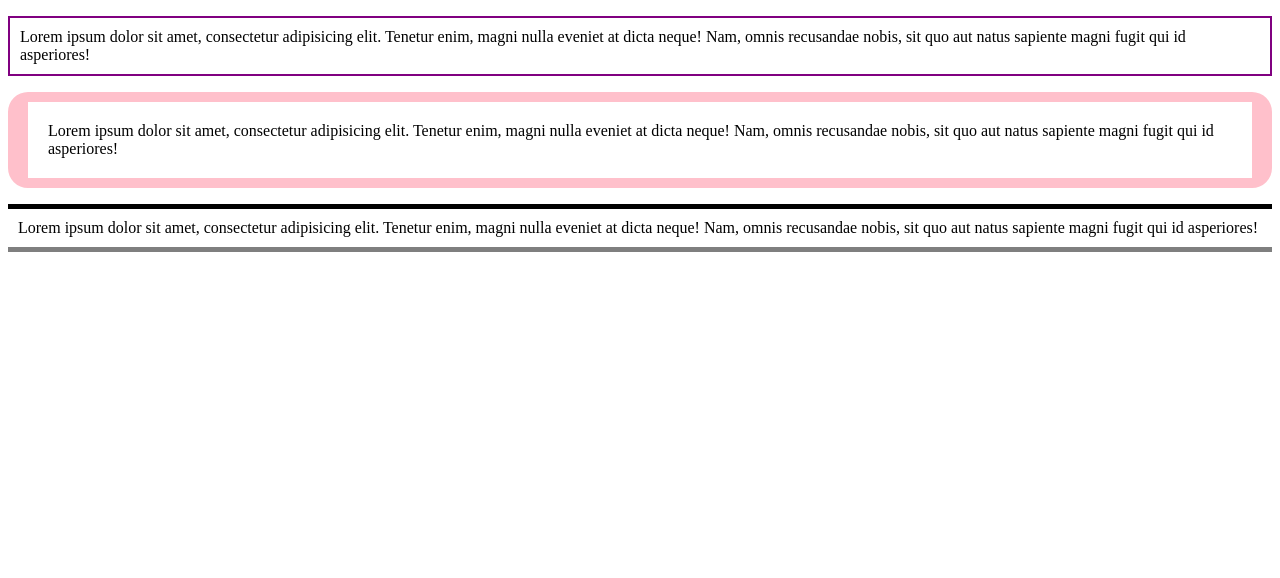
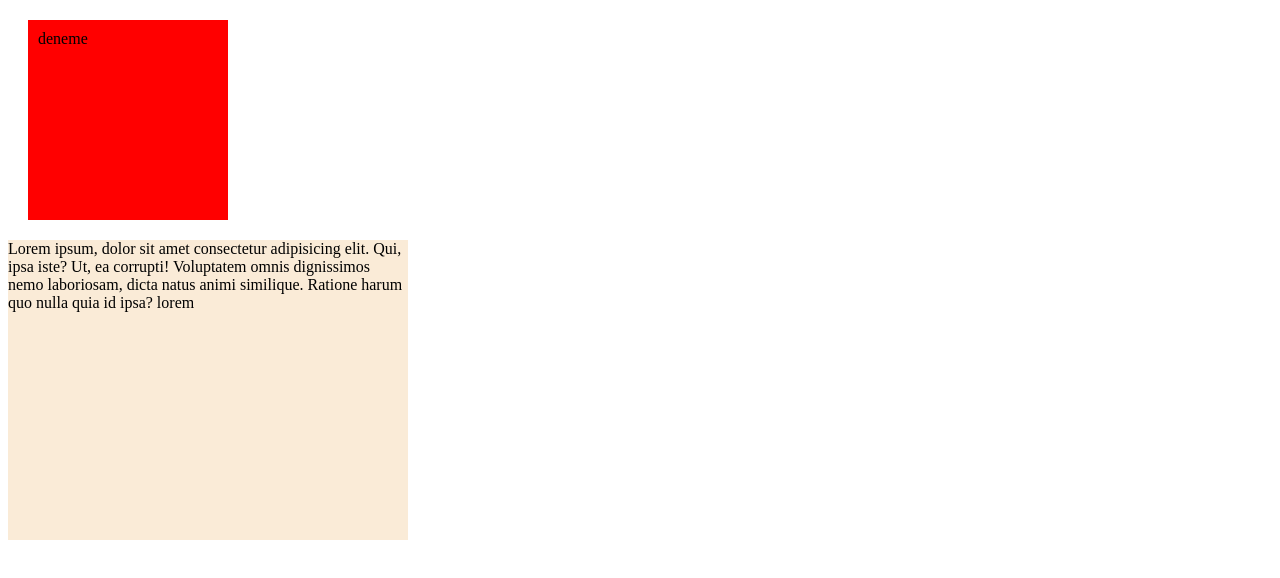
Before and after one commit to brkckr20/html-css3-notlar, a plain HTML site: page css/index.html in a window 1280 px wide. Drawn offline with Linux system fonts and the light colour scheme.

Commit message:
box sizing eklendi

```diff
--- a/css/index.html
+++ b/css/index.html
@@ -5,12 +5,12 @@
     <meta charset="UTF-8">
     <meta http-equiv="X-UA-Compatible" content="IE=edge">
     <meta name="viewport" content="width=device-width, initial-scale=1.0">
-    <link rel="stylesheet" href="border-margin-padding.css">
+    <link rel="stylesheet" href="width-height-boxModel.css">
     <title>CSS Konular</title>
 </head>
 
 <body>
-    <p id="p1">
+    <!-- <p id="p1">
         Lorem ipsum dolor sit amet, consectetur adipisicing elit. Tenetur enim, magni nulla eveniet at dicta neque! Nam,
         omnis recusandae nobis, sit quo aut natus sapiente magni fugit qui id asperiores!
     </p>
@@ -21,7 +21,17 @@
     <p id="p3">
         Lorem ipsum dolor sit amet, consectetur adipisicing elit. Tenetur enim, magni nulla eveniet at dicta neque! Nam,
         omnis recusandae nobis, sit quo aut natus sapiente magni fugit qui id asperiores!
-    </p>
+    </p> -->
+
+
+    <div id="box1">
+        deneme
+    </div>
+
+    <div id="container">
+        Lorem ipsum, dolor sit amet consectetur adipisicing elit. Qui, ipsa iste? Ut, ea corrupti! Voluptatem omnis
+        dignissimos nemo laboriosam, dicta natus animi similique. Ratione harum quo nulla quia id ipsa? lorem
+    </div>
 </body>
 
 </html>
--- /dev/null
+++ b/css/width-height-boxModel.css
@@ -0,0 +1,15 @@
+#container {
+    width: 400px;
+    min-width: 150px;
+    height: 300px;
+    background-color: antiquewhite;
+}
+
+#box1 {
+    width: 200px;
+    height: 200px;
+    background-color: red;
+    margin: 20px;
+    padding: 10px;
+    box-sizing: border-box;
+}
```
